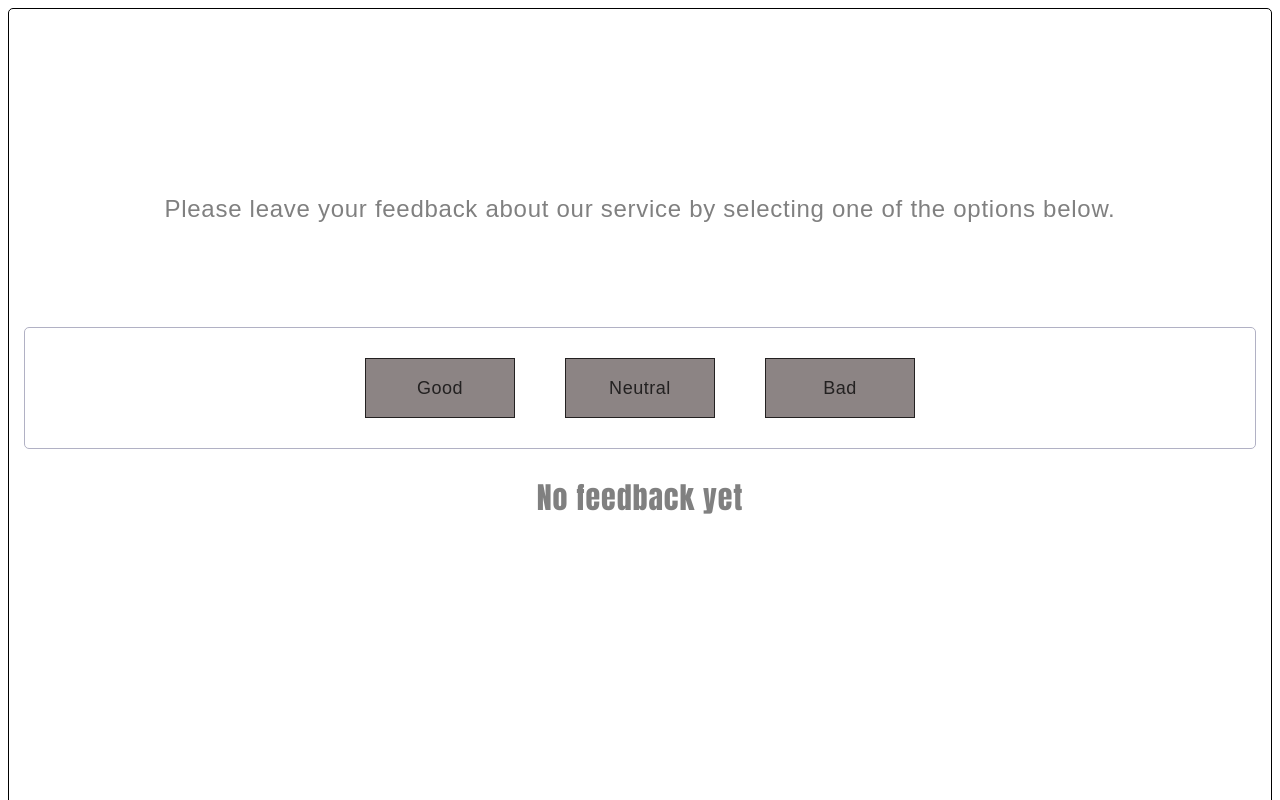
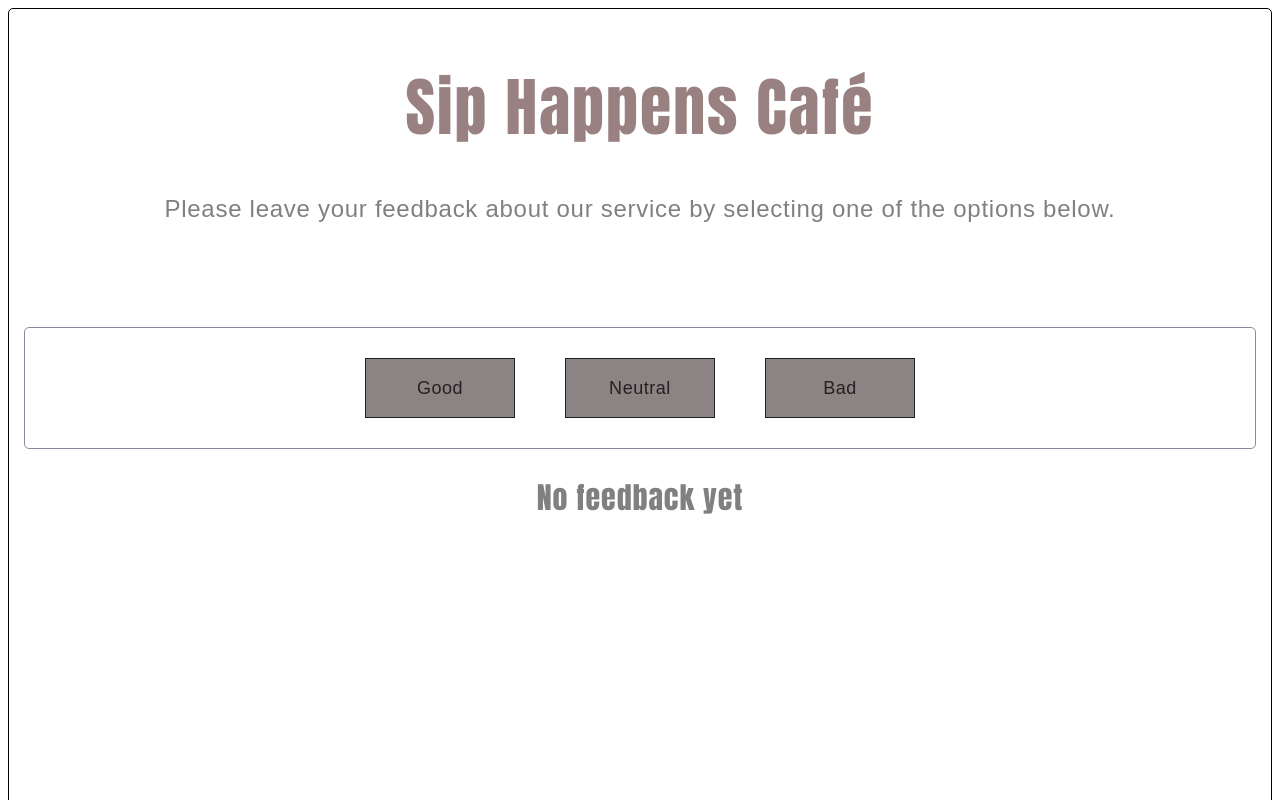
Before and after one commit to Alexandr861523/goit-react-hw-02, a React (Vite) app: page / in a window 1280 px wide. Shown: the top 800 px of the page. Built offline with nearby package versions, Linux system fonts and the light colour scheme.

Commit message:
react-hw-02

```diff
--- a/src/components/Description/Description.module.css
+++ b/src/components/Description/Description.module.css
@@ -5,7 +5,7 @@
     font-size: 64px;
     line-height: 1.25;
     letter-spacing: 0.03em;
-    color: white;
+    color: rgb(153, 129, 129);
 
 }
 
--- a/src/components/Options/Options.module.css
+++ b/src/components/Options/Options.module.css
@@ -3,7 +3,7 @@
     align-items: center;
     justify-content: center;
     gap: 50px;
-    border: 1px solid rgb(177, 177, 196);
+    border: 1px solid rgb(138, 138, 156);
     border-radius: 5px;
     padding: 30px;
 }
```
